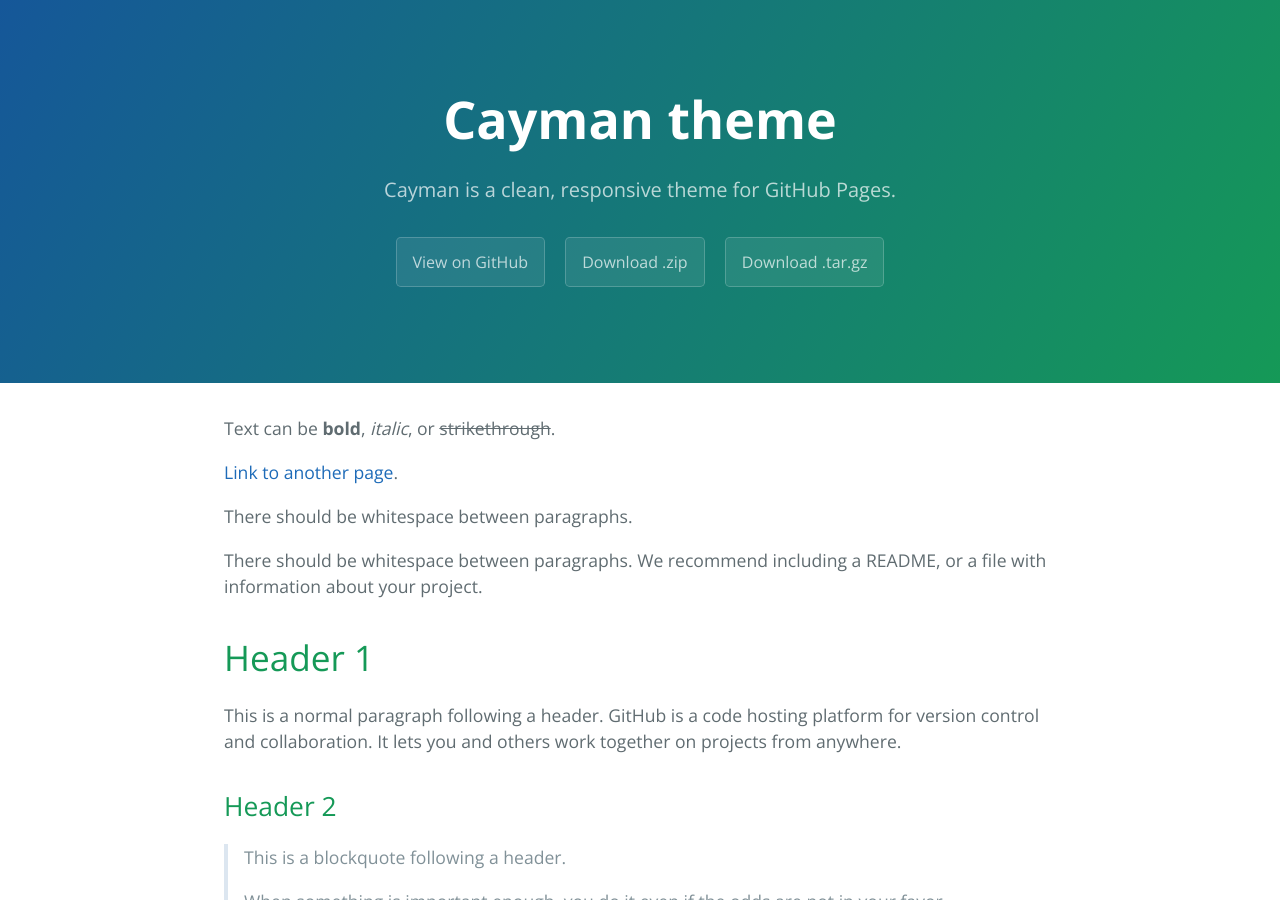
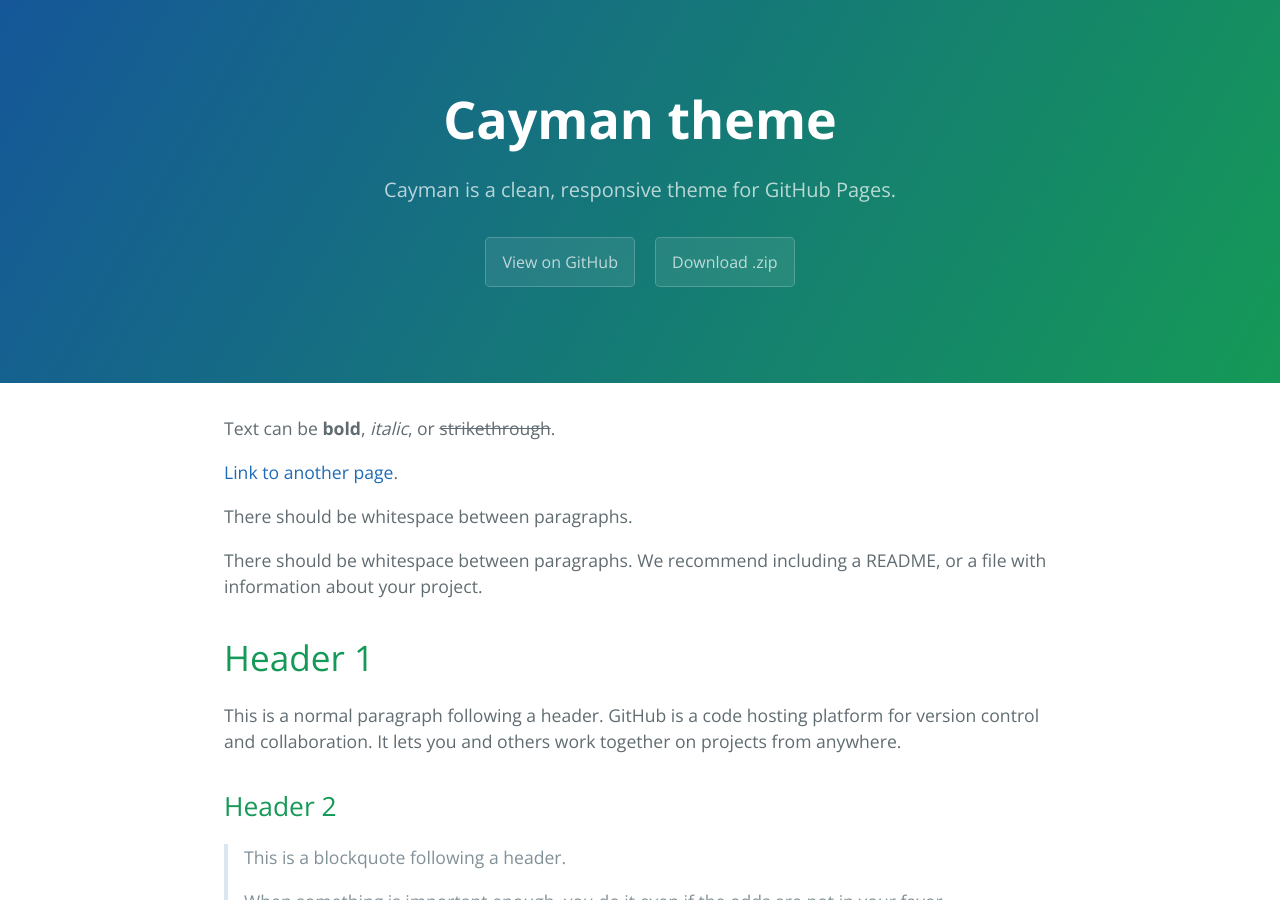
Before and after one commit to executaball/FlexEdit, a Jekyll site: the page built from docs/index.md, in a window 1280 px wide and 900 px high. Built offline with Jekyll 4.4.1, drawn with Linux system fonts in a browser that asks for light colours.

Commit message:
removed tar

```diff
--- a/docs/_layouts/default.html
+++ b/docs/_layouts/default.html
@@ -18,7 +18,6 @@
       {% endif %}
       {% if site.show_downloads %}
         <a href="{{ site.github.zip_url }}" class="btn">Download .zip</a>
-        <a href="{{ site.github.tar_url }}" class="btn">Download .tar.gz</a>
       {% endif %}
     </section>
 
```
